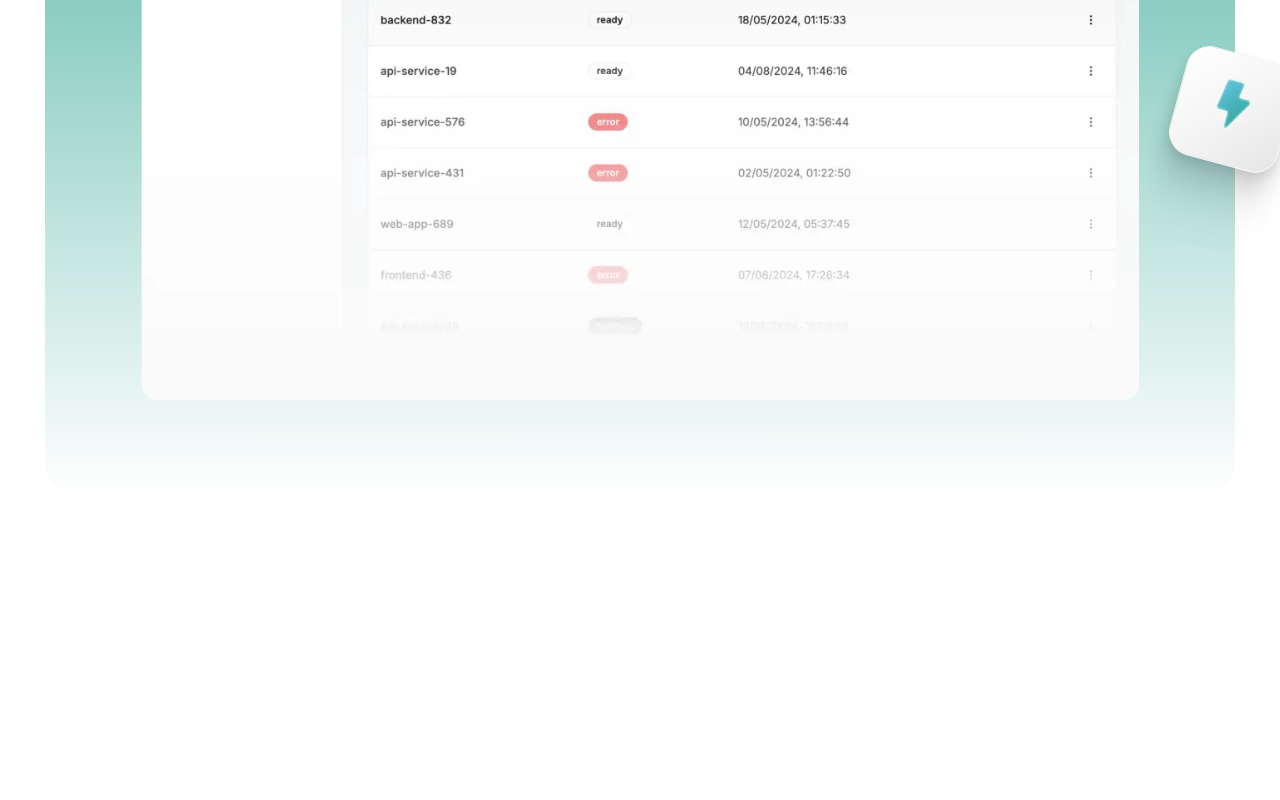
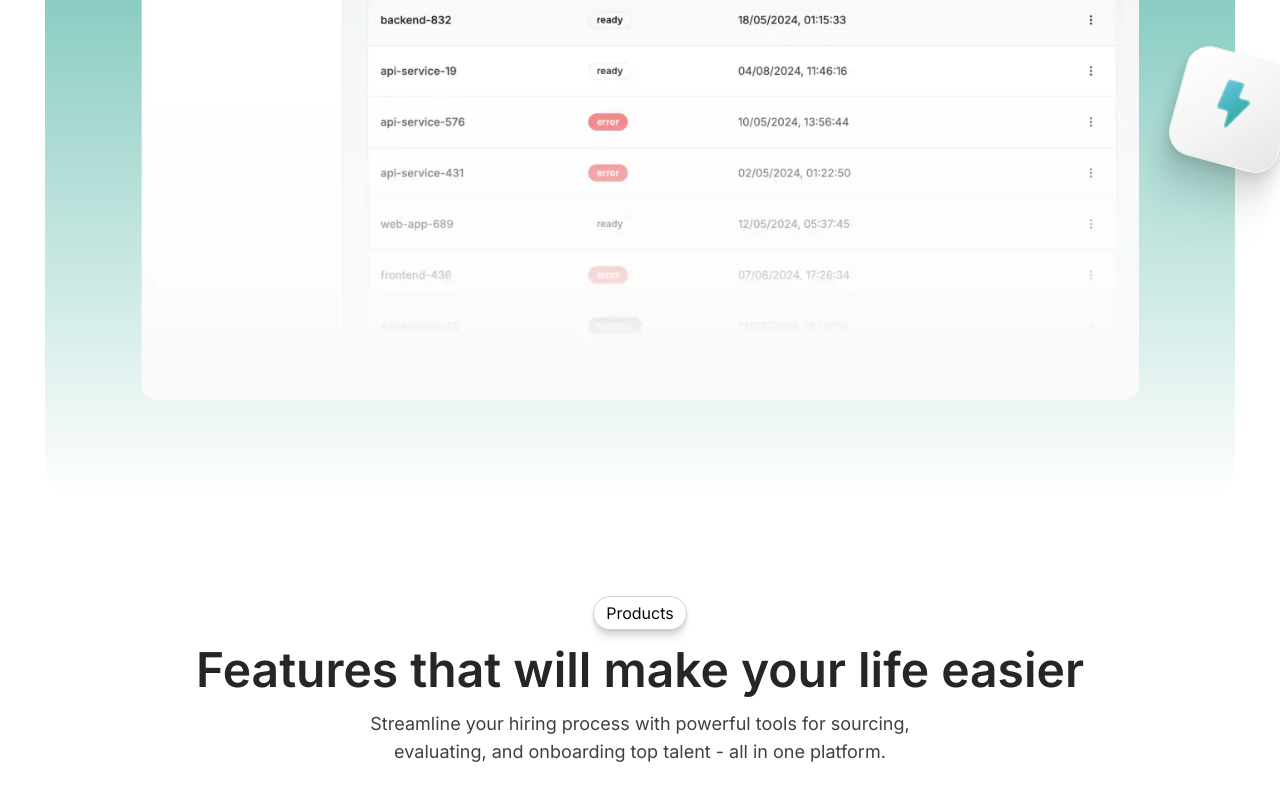
Before and after one commit to devsujalpatel/playful-template, a Next.js app: page / in a window 1280 px wide. Shown: the part 2078-2878 px from the top of the page. Before the commit the page ends 2674 px from the top, so only its background shows below. Built offline with nearby package versions, Linux system fonts and the light colour scheme.

Commit message:
Product section layout

```diff
--- /dev/null
+++ b/src/pages/home/components/header-button.tsx
@@ -0,0 +1,7 @@
+export const HeaderButton = ({ children }: React.PropsWithChildren) => {
+  return (
+    <button className="border border-neutral-300 shadow-[0px_1px_2px_0px_#0000001A,0px_4px_4px_0px_#00000017,0px_9px_5px_0px_#0000000D,0px_16px_6px_0px_#00000003,0px_25px_7px_0px_#00000000] rounded-full px-3 py-1">
+      {children}
+    </button>
+  );
+};
--- /dev/null
+++ b/src/pages/home/components/section-heading.tsx
@@ -0,0 +1,5 @@
+export const SectionHeading = ({ children }: React.PropsWithChildren) => {
+  return (
+    <h2 className="text-5xl font-semibold text-neutral-800">{children}</h2>
+  );
+};
--- /dev/null
+++ b/src/pages/home/components/section-paragraph.tsx
@@ -0,0 +1,5 @@
+export const SectionPara = ({ children }: React.PropsWithChildren) => {
+  return (
+    <p className="text-lg text-neutral-700 text-center w-[55%]">{children}</p>
+  );
+};
--- a/src/pages/home/index.tsx
+++ b/src/pages/home/index.tsx
@@ -1,12 +1,14 @@
 import { Container } from "@/components/container";
 import { HeroSection } from "./sections/hero-section";
 import { FeatureSection } from "./sections/feature-section";
+import { ProductSection } from "./sections/product-section";
 
 export const HomePage = () => {
   return (
     <Container>
       <HeroSection />
       <FeatureSection />
+      <ProductSection />
     </Container>
   );
 };
--- a/src/pages/home/sections/feature-section.tsx
+++ b/src/pages/home/sections/feature-section.tsx
@@ -3,22 +3,21 @@ import { Cloud } from "@/components/svgs/cloud";
 import { SpeedMeter } from "@/components/svgs/speed-meter";
 import { UserSearch } from "@/components/svgs/user-search";
 import Image from "next/image";
+import { HeaderButton } from "../components/header-button";
+import { SectionHeading } from "../components/section-heading";
+import { SectionPara } from "../components/section-paragraph";
 
 export const FeatureSection = () => {
   return (
     <div className="flex flex-col justify-between items-center my-25">
       <div className="flex flex-col items-center space-y-4">
-        <button className="border border-neutral-300 shadow-[0px_1px_2px_0px_#0000001A,0px_4px_4px_0px_#00000017,0px_9px_5px_0px_#0000000D,0px_16px_6px_0px_#00000003,0px_25px_7px_0px_#00000000] rounded-full px-3 py-1">
-          Features
-        </button>
-        <h2 className="text-5xl font-semibold text-neutral-800">
-          Go from question to hired
-        </h2>
-        <p className="text-lg text-neutral-700 text-center w-[55%]">
+        <HeaderButton>Features</HeaderButton>
+        <SectionHeading>Go from question to hired</SectionHeading>
+        <SectionPara>
           All the features you need to evaluate technical candidates
           effectively, track hiring pipelines, and find your next star engineer
           - all in one place.
-        </p>
+        </SectionPara>
       </div>
       <div className="flex mt-24 justify-between items-center text-center w-[62%]">
         {features.map((item, idx) => (
--- /dev/null
+++ b/src/pages/home/sections/product-section.tsx
@@ -0,0 +1,26 @@
+import { HeaderButton } from "../components/header-button";
+import { SectionHeading } from "../components/section-heading";
+import { SectionPara } from "../components/section-paragraph";
+
+export const ProductSection = () => {
+  return (
+    <div className="flex flex-col justify-between items-center my-25">
+      <div className="flex flex-col items-center space-y-4">
+        <HeaderButton>Products</HeaderButton>
+        <SectionHeading>
+          Features that will make your life easier
+        </SectionHeading>
+        <SectionPara>
+          Streamline your hiring process with powerful tools for sourcing,
+          evaluating, and onboarding top talent - all in one platform.
+        </SectionPara>
+      </div>
+      <div className="grid gird-cols-2 grid-rows-2 ">
+        <div></div>
+        <div></div>
+        <div></div>
+        <div></div>
+      </div>
+    </div>
+  );
+};
```
